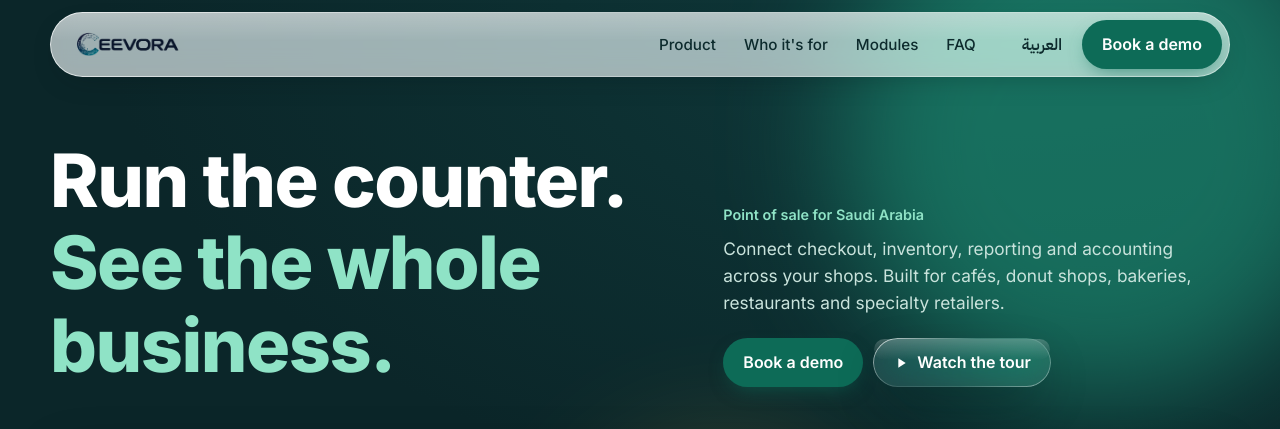
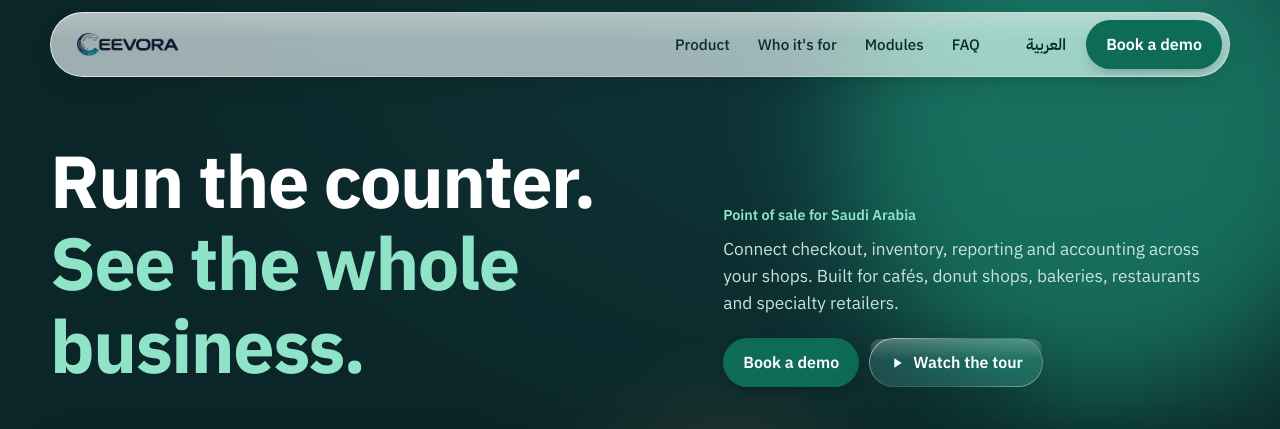
Before and after one commit to NotYousha/ceevora-pos-site, a plain HTML site: page index.html in a window 1280 px wide. Shown: the top 429 px of the page. Drawn offline with Linux system fonts and the light colour scheme.

Commit message:
Use IBM Plex Sans to match the Arabic face; neutral button shadow
Co-Authored-By: Claude Opus 5.5 <noreply@anthropic.com>
Claude-Session: https://claude.ai/code/session_015cA4bZ7dnYmE16qPjUF3Ye

```diff
--- a/index.html
+++ b/index.html
@@ -11,7 +11,7 @@
 <link rel="icon" href="assets/mark.png">
 <link rel="preconnect" href="https://fonts.googleapis.com">
 <link rel="preconnect" href="https://fonts.gstatic.com" crossorigin>
-<link href="https://fonts.googleapis.com/css2?family=Inter:wght@400;500;600;700;800&family=IBM+Plex+Sans+Arabic:wght@400;500;600;700&display=swap" rel="stylesheet">
+<link href="https://fonts.googleapis.com/css2?family=IBM+Plex+Sans:wght@400;500;600;700&family=IBM+Plex+Sans+Arabic:wght@400;500;600;700&display=swap" rel="stylesheet">
 <link rel="stylesheet" href="style.css">
 <script src="strings.js"></script>
 </head>
--- a/style.css
+++ b/style.css
@@ -12,7 +12,7 @@
   --paper-2: #f2f7f5;
   --line: #d8e4e0;
   --radius: 22px;
-  --font: "Inter", "IBM Plex Sans Arabic", system-ui, sans-serif;
+  --font: "IBM Plex Sans", "IBM Plex Sans Arabic", system-ui, sans-serif;
 
   /* glass tokens */
   --lg-blur: 18px;
@@ -28,7 +28,7 @@
 * { box-sizing: border-box; }
 html { scroll-behavior: smooth; scroll-padding-top: 88px; }
 body { margin: 0; font-family: var(--font); color: var(--ink); background: var(--paper); line-height: 1.55; -webkit-font-smoothing: antialiased; }
-[dir="rtl"] body { font-family: "IBM Plex Sans Arabic", "Inter", system-ui, sans-serif; }
+[dir="rtl"] body { font-family: "IBM Plex Sans Arabic", "IBM Plex Sans", system-ui, sans-serif; }
 img { max-width: 100%; height: auto; display: block; }
 a { color: inherit; }
 h1, h2, h3 { line-height: 1.12; letter-spacing: -0.02em; margin: 0 0 12px; }
@@ -97,7 +97,7 @@ h3 { font-size: 1.08rem; }
 /* ---------- buttons ---------- */
 .btn { display: inline-flex; align-items: center; justify-content: center; gap: 8px; font: inherit; font-weight: 600; text-decoration: none; cursor: pointer; border: 0; border-radius: 999px; padding: 12px 20px; min-height: 44px; transition: transform .15s ease, filter .15s ease; }
 .btn:active { transform: scale(.97); }
-.btn-solid { background: var(--brand); color: var(--brand-ink); box-shadow: 0 8px 20px -8px rgba(13,107,87,.7); }
+.btn-solid { background: var(--brand); color: var(--brand-ink); box-shadow: 0 6px 16px -8px rgba(0,0,0,.45); }
 .btn-solid:hover { filter: brightness(1.1); }
 .lg-btn { color: #fff; }
 .lg-btn:hover { --lg-tint: rgba(255,255,255,.18); }
@@ -114,7 +114,7 @@ h3 { font-size: 1.08rem; }
 
 .hero { padding: 140px 0 70px; }
 .hero-grid { display: grid; grid-template-columns: 1.25fr 1fr; gap: 40px; align-items: end; margin-bottom: 44px; }
-.hero h1 { font-size: clamp(2.5rem, 6vw, 4.6rem); font-weight: 800; margin: 0; color: #fff; }
+.hero h1 { font-size: clamp(2.5rem, 6vw, 4.6rem); font-weight: 700; margin: 0; color: #fff; }
 .accent { color: var(--mint); }
 .badge { display: inline-block; font-weight: 600; font-size: .9rem; color: var(--mint); margin: 0 0 10px; }
 .lead { color: #c9e3dc; font-size: 1.08rem; margin: 0 0 22px; }
```
